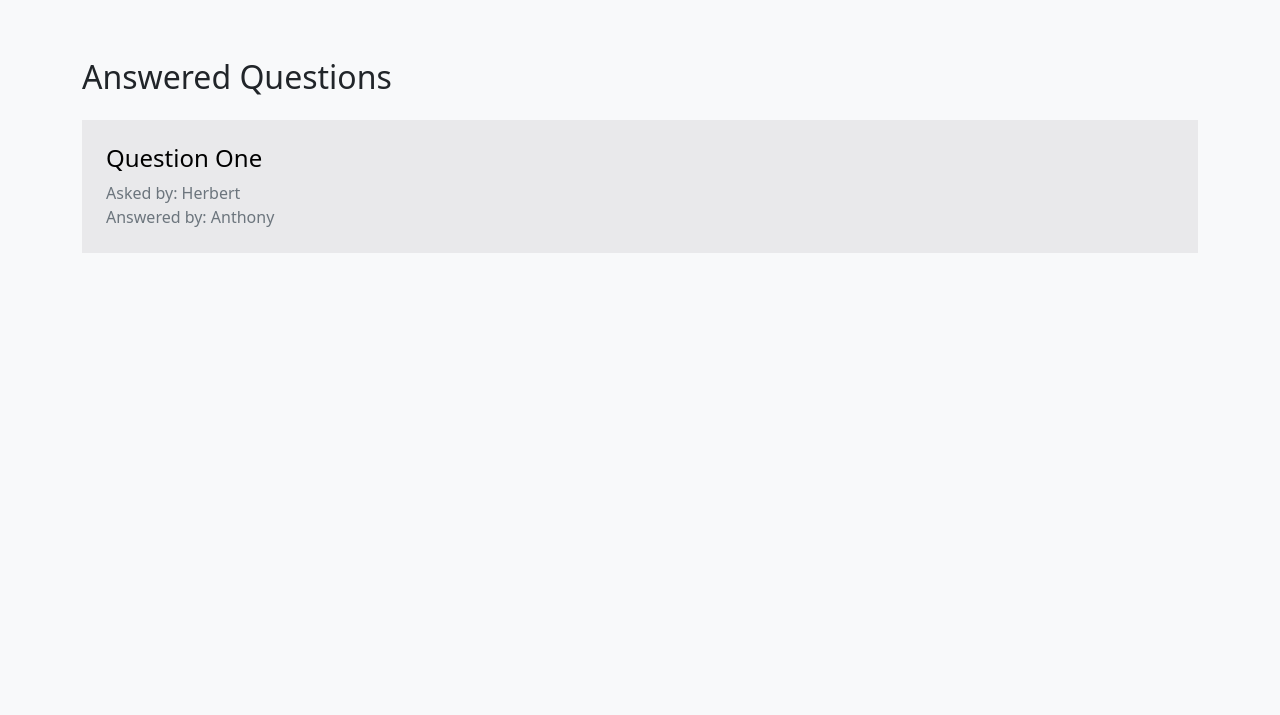
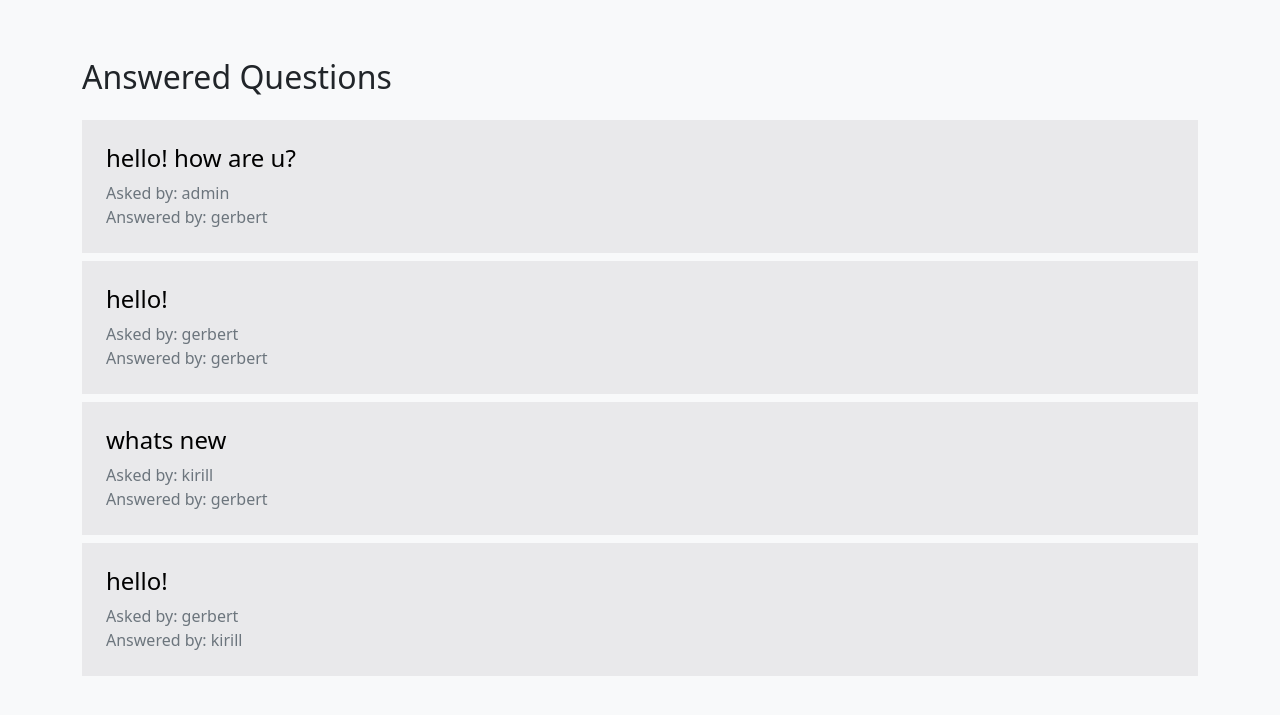
Before and after one commit to BorisPlaton/ask_flask_app, a Flask app: page / in a window 1280 px wide. Shown: the part 72-787 px from the top of the page. Run offline with Flask 2, Linux system fonts and the light colour scheme; data comes from the database, SQL or seed files in the repository; both versions use the stored data as it was after the commit; some libraries are stand-ins or nearby versions.

Commit message:
answers on main page

```diff
--- a/app.py
+++ b/app.py
@@ -41,7 +41,18 @@ def close_db(error):  # Закрытие соединения с базой да
 @app.route("/")
 def home():
     user = user_session()
-    return render_template("home.html", user=user)
+
+    db = get_db()
+    cur = db.execute("""
+                SELECT asker.user_name AS asker_name, expert.user_name AS expert_name, question.id AS id, question.text_question as text
+                FROM question
+                    JOIN user AS asker ON question.id_user = asker.id
+                    JOIN user AS expert ON question.id_expert = expert.id
+                WHERE question.answer IS NOT NULL;
+            """)
+    questions = cur.fetchall()
+
+    return render_template("home.html", user=user, questions=questions)
 
 
 @app.route("/register", methods=["GET", "POST"])
@@ -122,8 +133,9 @@ def answer_question(id_question):
             db = get_db()
             db.execute("""
                 UPDATE question
-                SET answer = (?);
-            """, [request.form["answer"]])
+                SET answer = (?)
+                WHERE id = (?);
+            """, [request.form["answer"], id_question])
             db.commit()
             return redirect(url_for("answer_question", id_question=id_question))
         return render_template("answer_question.html", user=user, id_question=id_question)
@@ -151,10 +163,24 @@ def unanswered_question():
         return redirect(url_for("home"))
 
 
-@app.route("/answered_questions")
-def answered_questions():
+@app.route("/answered_questions/<id_question>")
+def answered_questions(id_question):
     user = user_session()
-    return render_template("answered_question.html", user=user)
+
+    db = get_db()
+    cur = db.execute("""
+                    SELECT asker.user_name AS asker_name, expert.user_name AS expert_name, question.id AS id, question.text_question as text, question.answer as answer
+                    FROM question
+                        JOIN user AS asker ON question.id_user = asker.id
+                        JOIN user AS expert ON question.id_expert = expert.id
+                    WHERE question.answer IS NOT NULL and question.id = (?);
+                """, [id_question])
+    question = cur.fetchone()
+
+    if question:
+        return render_template("answered_question.html", user=user, question=question)
+
+    return redirect(url_for("home"))
 
 
 @app.route("/users")
--- a/templates/home.html
+++ b/templates/home.html
@@ -55,14 +55,16 @@
 
             <!-- BLOCKS OF THE QUESTIONS -->
 
-            <a href="#" class="answers mb-2">
-                <div class="bg-dark p-4 " style="--bs-bg-opacity: .07;">
-                    <h4 class="fw-light fs-4">Question One</h4>
-                    <span class="text-secondary">Asked by: Herbert
-                    <br>
-                    <span>Answered by: Anthony</span>
-                </div>
-            </a>
+            {% for question in questions %}
+                <a href="{{ url_for('answered_questions', id_question=question.id) }}" class="answers mb-2">
+                    <div class="bg-dark p-4 " style="--bs-bg-opacity: .07;">
+                        <h4 class="fw-light fs-4">{{ question.text }}</h4>
+                        <span class="text-secondary">Asked by: {{ question.asker_name}}
+                        <br>
+                        Answered by: {{ question.expert_name }}</span>
+                    </div>
+                </a>
+            {% endfor %}
 
         </div>
         {% endblock %}
--- a/templates/unaswered_question.html
+++ b/templates/unaswered_question.html
@@ -13,7 +13,7 @@
     {% for question in questions %}
     <a href="{{ url_for('answer_question', id_question=question.id) }}" class="answers mb-2">
         <div class="bg-dark p-4 " style="--bs-bg-opacity: .07;">
-            <h4 class="fw-light fs-4">Question {{ loop.index }}</h4>
+            <h4 class="fw-light fs-4">{{ question.text_question }}</h4>
             <span class="text-secondary">Asked by: {{ question.user_name }}</span>
         </div>
     </a>
--- a/templates/users.html
+++ b/templates/users.html
@@ -15,10 +15,10 @@
              style="{% if user.admin or user.expert %} --bs-bg-opacity: .5; {% else %} --bs-bg-opacity: .07; {% endif %}">
             <h4 class="fw-light fs-5">{{ user.user_name }}</h4>
 
-            <a href="{{ url_for('promote', user_id=user.id, role='admin' ) }}" class="answers ms-4">
+            <a href="{{ url_for('promote', user_id=user.id, role='admin' ) }}" class="ms-4">
                 <div class="p-3 bg-success rounded-circle"></div>
             </a>
-            <a href="{{ url_for('promote', user_id=user.id, role='expert' ) }}" class="answers ms-2">
+            <a href="{{ url_for('promote', user_id=user.id, role='expert' ) }}" class="ms-2">
                 <div class="p-3 bg-primary rounded-circle"></div>
             </a>
 
```
Also changed, not shown: templates/answered_question.html (+9 -9 lines), ask_db.db.
